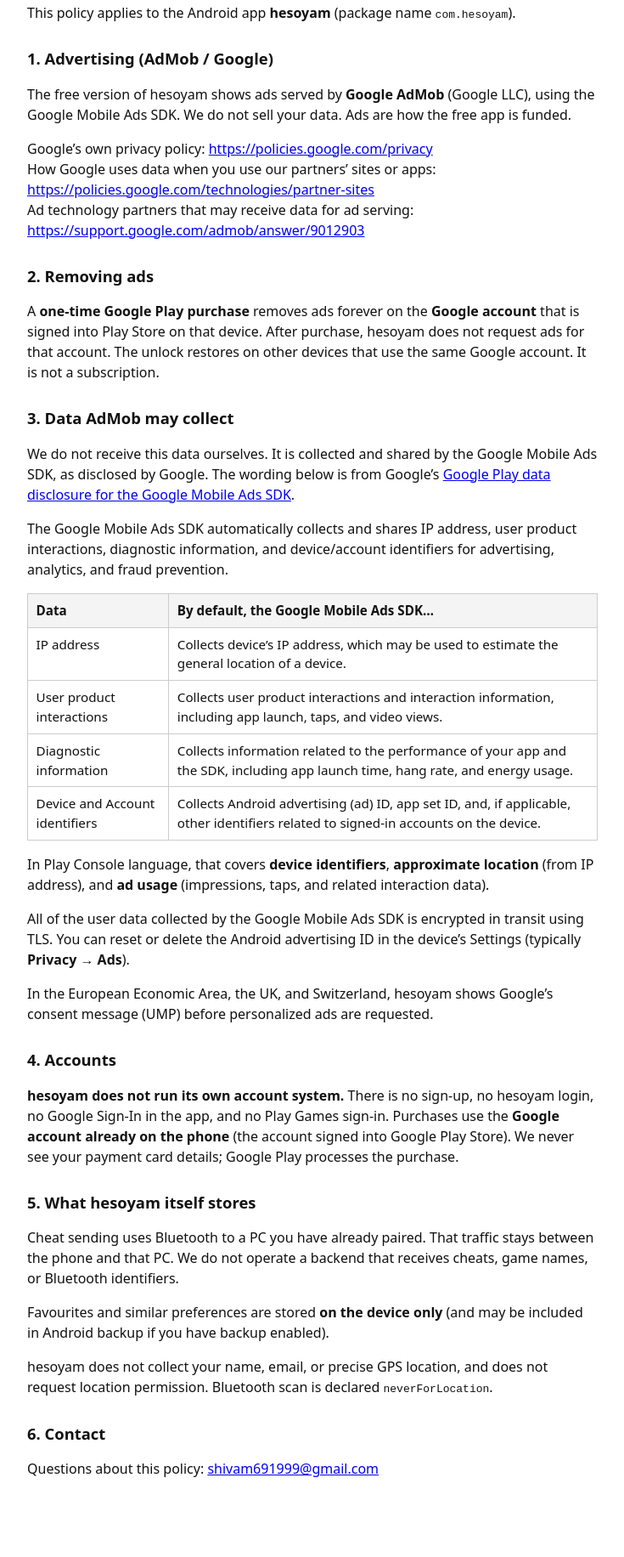
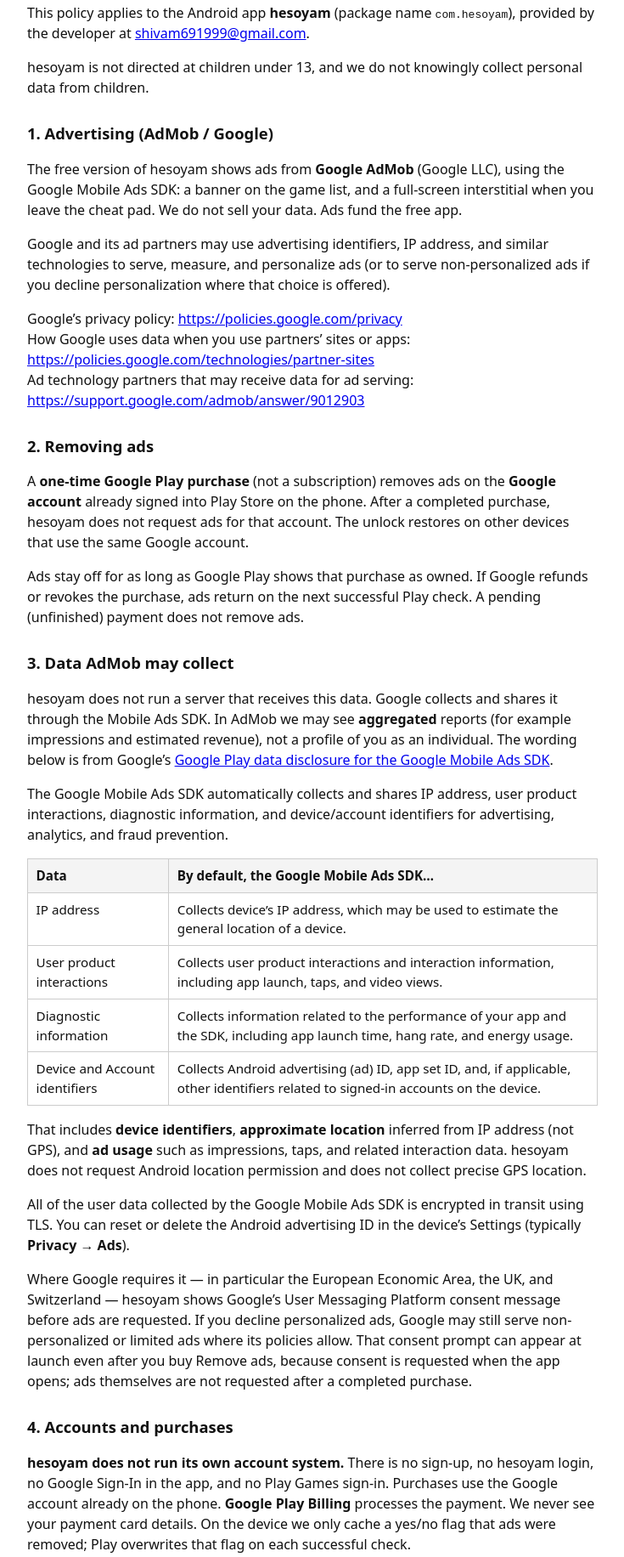
Before and after one commit to 0xsharma/hesoyam-docs, a plain HTML site: page index.html in a window 1280 px wide. Shown: the part 125-1957 px from the top of the page at 85% size, without its empty margins (272-1007 px from the left). Before the commit the page ends 1897 px from the top, so only its background shows below. Drawn offline with Linux system fonts and the light colour scheme.

Commit message:
update: minor policy improvements

```diff
--- a/index.html
+++ b/index.html
@@ -1,89 +1,75 @@
 <!DOCTYPE html>
 <html lang="en">
-
 <head>
   <meta charset="utf-8" />
   <meta name="viewport" content="width=device-width, initial-scale=1" />
   <title>hesoyam — Privacy Policy</title>
   <style>
-    body {
-      font-family: system-ui, sans-serif;
-      line-height: 1.5;
-      max-width: 42rem;
-      margin: 2rem auto;
-      padding: 0 1.25rem;
-      color: #111;
-    }
-
-    h1 {
-      font-size: 1.6rem;
-    }
-
-    h2 {
-      font-size: 1.15rem;
-      margin-top: 1.75rem;
-    }
-
-    table {
-      border-collapse: collapse;
-      width: 100%;
-      font-size: 0.95rem;
-    }
-
-    th,
-    td {
-      border: 1px solid #ccc;
-      padding: 0.5rem 0.6rem;
-      text-align: left;
-      vertical-align: top;
-    }
-
-    th {
-      background: #f4f4f4;
-    }
+    body { font-family: system-ui, sans-serif; line-height: 1.5; max-width: 42rem; margin: 2rem auto; padding: 0 1.25rem; color: #111; }
+    h1 { font-size: 1.6rem; }
+    h2 { font-size: 1.15rem; margin-top: 1.75rem; }
+    table { border-collapse: collapse; width: 100%; font-size: 0.95rem; }
+    th, td { border: 1px solid #ccc; padding: 0.5rem 0.6rem; text-align: left; vertical-align: top; }
+    th { background: #f4f4f4; }
   </style>
 </head>
-
 <body>
   <h1>Privacy Policy for hesoyam</h1>
   <p><strong>Last updated:</strong> 2 September 2026</p>
   <p>
     This policy applies to the Android app <strong>hesoyam</strong>
-    (package name <code>com.hesoyam</code>).
+    (package name <code>com.hesoyam</code>), provided by the developer at
+    <a href="mailto:shivam691999@gmail.com">shivam691999@gmail.com</a>.
+  </p>
+  <p>
+    hesoyam is not directed at children under 13, and we do not knowingly
+    collect personal data from children.
   </p>
 
   <h2>1. Advertising (AdMob / Google)</h2>
   <p>
-    The free version of hesoyam shows ads served by
-    <strong>Google AdMob</strong> (Google LLC), using the Google Mobile Ads SDK.
-    We do not sell your data. Ads are how the free app is funded.
+    The free version of hesoyam shows ads from <strong>Google AdMob</strong>
+    (Google LLC), using the Google Mobile Ads SDK: a banner on the game list,
+    and a full-screen interstitial when you leave the cheat pad. We do not sell
+    your data. Ads fund the free app.
   </p>
   <p>
-    Google’s own privacy policy:
+    Google and its ad partners may use advertising identifiers, IP address, and
+    similar technologies to serve, measure, and personalize ads (or to serve
+    non-personalized ads if you decline personalization where that choice is
+    offered).
+  </p>
+  <p>
+    Google’s privacy policy:
     <a href="https://policies.google.com/privacy">https://policies.google.com/privacy</a><br />
-    How Google uses data when you use our partners’ sites or apps:
-    <a
-      href="https://policies.google.com/technologies/partner-sites">https://policies.google.com/technologies/partner-sites</a><br />
+    How Google uses data when you use partners’ sites or apps:
+    <a href="https://policies.google.com/technologies/partner-sites">https://policies.google.com/technologies/partner-sites</a><br />
     Ad technology partners that may receive data for ad serving:
     <a href="https://support.google.com/admob/answer/9012903">https://support.google.com/admob/answer/9012903</a>
   </p>
 
   <h2>2. Removing ads</h2>
   <p>
-    A <strong>one-time Google Play purchase</strong> removes ads forever on the
-    <strong>Google account</strong> that is signed into Play Store on that device.
-    After purchase, hesoyam does not request ads for that account. The unlock
-    restores on other devices that use the same Google account. It is not a
-    subscription.
+    A <strong>one-time Google Play purchase</strong> (not a subscription)
+    removes ads on the <strong>Google account</strong> already signed into
+    Play Store on the phone. After a completed purchase, hesoyam does not
+    request ads for that account. The unlock restores on other devices that
+    use the same Google account.
+  </p>
+  <p>
+    Ads stay off for as long as Google Play shows that purchase as owned. If
+    Google refunds or revokes the purchase, ads return on the next successful
+    Play check. A pending (unfinished) payment does not remove ads.
   </p>
 
   <h2>3. Data AdMob may collect</h2>
   <p>
-    We do not receive this data ourselves. It is collected and shared by the
-    Google Mobile Ads SDK, as disclosed by Google. The wording below is from
+    hesoyam does not run a server that receives this data. Google collects and
+    shares it through the Mobile Ads SDK. In AdMob we may see
+    <strong>aggregated</strong> reports (for example impressions and estimated
+    revenue), not a profile of you as an individual. The wording below is from
     Google’s
-    <a href="https://developers.google.com/admob/android/privacy/play-data-disclosure">Google Play data disclosure for
-      the Google Mobile Ads SDK</a>.
+    <a href="https://developers.google.com/admob/android/privacy/play-data-disclosure">Google Play data disclosure for the Google Mobile Ads SDK</a>.
   </p>
   <p>
     The Google Mobile Ads SDK automatically collects and shares IP address,
@@ -104,25 +90,24 @@
       </tr>
       <tr>
         <td>User product interactions</td>
-        <td>Collects user product interactions and interaction information, including app launch, taps, and video views.
-        </td>
+        <td>Collects user product interactions and interaction information, including app launch, taps, and video views.</td>
       </tr>
       <tr>
         <td>Diagnostic information</td>
-        <td>Collects information related to the performance of your app and the SDK, including app launch time, hang
-          rate, and energy usage.</td>
+        <td>Collects information related to the performance of your app and the SDK, including app launch time, hang rate, and energy usage.</td>
       </tr>
       <tr>
         <td>Device and Account identifiers</td>
-        <td>Collects Android advertising (ad) ID, app set ID, and, if applicable, other identifiers related to signed-in
-          accounts on the device.</td>
+        <td>Collects Android advertising (ad) ID, app set ID, and, if applicable, other identifiers related to signed-in accounts on the device.</td>
       </tr>
     </tbody>
   </table>
   <p>
-    In Play Console language, that covers <strong>device identifiers</strong>,
-    <strong>approximate location</strong> (from IP address), and
-    <strong>ad usage</strong> (impressions, taps, and related interaction data).
+    That includes <strong>device identifiers</strong>,
+    <strong>approximate location</strong> inferred from IP address (not GPS),
+    and <strong>ad usage</strong> such as impressions, taps, and related
+    interaction data. hesoyam does not request Android location permission
+    and does not collect precise GPS location.
   </p>
   <p>
     All of the user data collected by the Google Mobile Ads SDK is encrypted
@@ -130,39 +115,54 @@
     in the device’s Settings (typically <strong>Privacy → Ads</strong>).
   </p>
   <p>
-    In the European Economic Area, the UK, and Switzerland, hesoyam shows
-    Google’s consent message (UMP) before personalized ads are requested.
+    Where Google requires it — in particular the European Economic Area, the
+    UK, and Switzerland — hesoyam shows Google’s User Messaging Platform
+    consent message before ads are requested. If you decline personalized ads,
+    Google may still serve non-personalized or limited ads where its policies
+    allow. That consent prompt can appear at launch even after you buy Remove
+    ads, because consent is requested when the app opens; ads themselves are
+    not requested after a completed purchase.
   </p>
 
-  <h2>4. Accounts</h2>
+  <h2>4. Accounts and purchases</h2>
   <p>
     <strong>hesoyam does not run its own account system.</strong>
     There is no sign-up, no hesoyam login, no Google Sign-In in the app, and
-    no Play Games sign-in. Purchases use the <strong>Google account already
-      on the phone</strong> (the account signed into Google Play Store).
-    We never see your payment card details; Google Play processes the purchase.
+    no Play Games sign-in. Purchases use the Google account already on the
+    phone. <strong>Google Play Billing</strong> processes the payment. We never
+    see your payment card details. On the device we only cache a yes/no flag
+    that ads were removed; Play overwrites that flag on each successful check.
   </p>
 
   <h2>5. What hesoyam itself stores</h2>
   <p>
-    Cheat sending uses Bluetooth to a PC you have already paired. That traffic
-    stays between the phone and that PC. We do not operate a backend that
-    receives cheats, game names, or Bluetooth identifiers.
+    Cheat sending uses Bluetooth to a PC you pair in Android and Windows
+    settings. That traffic stays between the phone and that PC. We do not
+    operate a backend that receives cheats, game names, or Bluetooth
+    identifiers.
   </p>
   <p>
-    Favourites and similar preferences are stored <strong>on the device only</strong>
-    (and may be included in Android backup if you have backup enabled).
+    On the device only, hesoyam may store: favourites, last selected game,
+    keyboard timing and similar preferences, the ads-removed cache, and the
+    Bluetooth address of the last PC you connected. If Android backup or a
+    device-to-device transfer is enabled, that on-device data may be copied
+    with the rest of the app.
   </p>
   <p>
-    hesoyam does not collect your name, email, or precise GPS location, and
-    does not request location permission. Bluetooth scan is declared
-    <code>neverForLocation</code>.
+    Bluetooth scanning is declared <code>neverForLocation</code>: the app does
+    not use Bluetooth to derive your location.
   </p>
 
-  <h2>6. Contact</h2>
+  <h2>6. Changes</h2>
   <p>
-    Questions about this policy: <a href="mailto:shivam691999@gmail.com">shivam691999@gmail.com</a>
+    If this policy changes, we will update the date at the top of this page.
+    The public URL of this page is the current version.
+  </p>
+
+  <h2>7. Contact</h2>
+  <p>
+    Questions about this policy:
+    <a href="mailto:shivam691999@gmail.com">shivam691999@gmail.com</a>
   </p>
 </body>
-
 </html>
```
